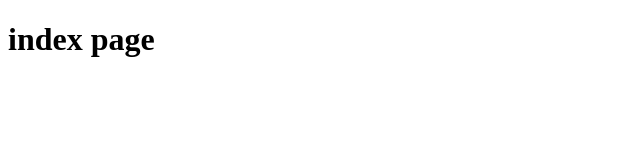
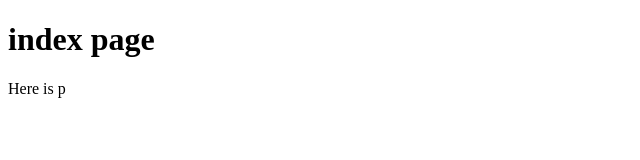
Before and after one commit to Sarah4techcampus/Project2, a plain HTML site: page index.html in a window 1280 px wide. Shown: the full height of the page, 0-640 px from the left. Drawn offline with Linux system fonts and the light colour scheme.

Commit message:
add p to indeex

```diff
--- a/index.html
+++ b/index.html
@@ -5,5 +5,6 @@
 </head>
 <body>
 <h1>index page</h1>
+<p>Here is p</p>
 </body>
 </html>
```
